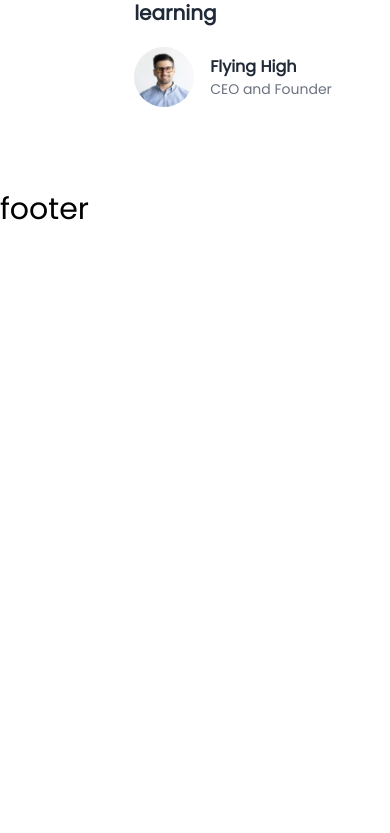
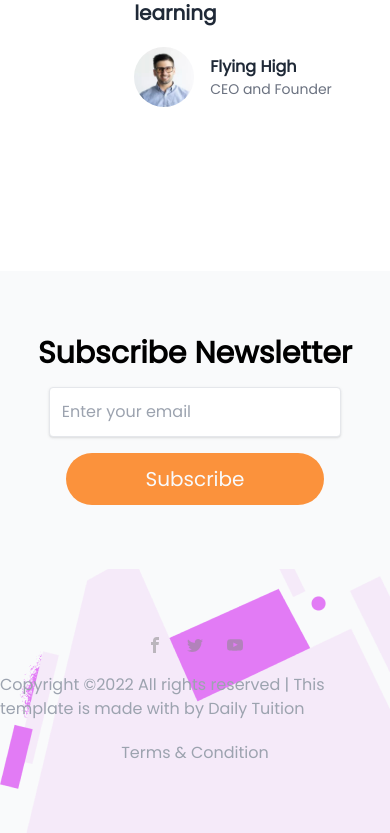
Before and after one commit to yky32/blog, a Next.js app: page / in a window 390 px wide. Shown: the part 10733-11566 px from the top of the page. Before the commit the page ends 10963 px from the top, so only its background shows below. Built offline with nearby package versions, Linux system fonts and the light colour scheme.

Commit message:
Added Footer

```diff
--- /dev/null
+++ b/components/_child/newsletter.js
@@ -0,0 +1,18 @@
+export default function newsletter() {
+  return (
+    <section className="bg-gray-50 mt-20">
+      <div className="container mx-auto md:px-20 py-16 text-center">
+        <h1 className="font-bold text-3xl">Subscribe Newsletter</h1>
+
+        <div className="py-4">
+          <input type="text" className="shadow border rounded w-9/12 py-3 px-3
+          text-gray-700 focus:outline-none focus:shadow-outline" placeholder="Enter your email"/>
+        </div>
+
+        <button className="bg-orange-400 px-20 py-3 rounded-full text-gray-50 text-xl">
+          Subscribe
+        </button>
+      </div>
+    </section>
+  )
+}
--- a/components/footer.js
+++ b/components/footer.js
@@ -1,5 +1,31 @@
+import { ImFacebook, ImTwitter, ImYoutube } from "react-icons/im";
+import Link from 'next/link'
+import Newsletter from "./_child/newsletter";
+
 export default function footer() {
+
+  const bg = {
+    backgroundImage : "url('/images/footer.png')",
+    backgroundRepeat: 'no-repeat',
+    backgroundPosition: "bottom left"
+  }
+
   return (
-    <div className="text-3xl">footer</div>
+    <footer className="bg-gray-50" style={bg}>
+      <Newsletter></Newsletter>
+
+      <div className="container mx-auto flex justify-center py-12">
+        <div className="py-5">
+          <div className="flex gap-6 justify-center">
+            <Link href={"/"}><a><ImFacebook color="#88888888" /></a></Link>
+            <Link href={"/"}><a><ImTwitter color="#88888888" /></a></Link>
+            <Link href={"/"}><a><ImYoutube color="#88888888" /></a></Link>
+          </div>
+
+          <p className="py-5 text-gray-400">Copyright ©2022 All rights reserved | This template is made with  by Daily Tuition</p>
+          <p className="text-gray-400 text-center">Terms & Condition</p>
+        </div>
+      </div>
+    </footer>
   )
 }
```
